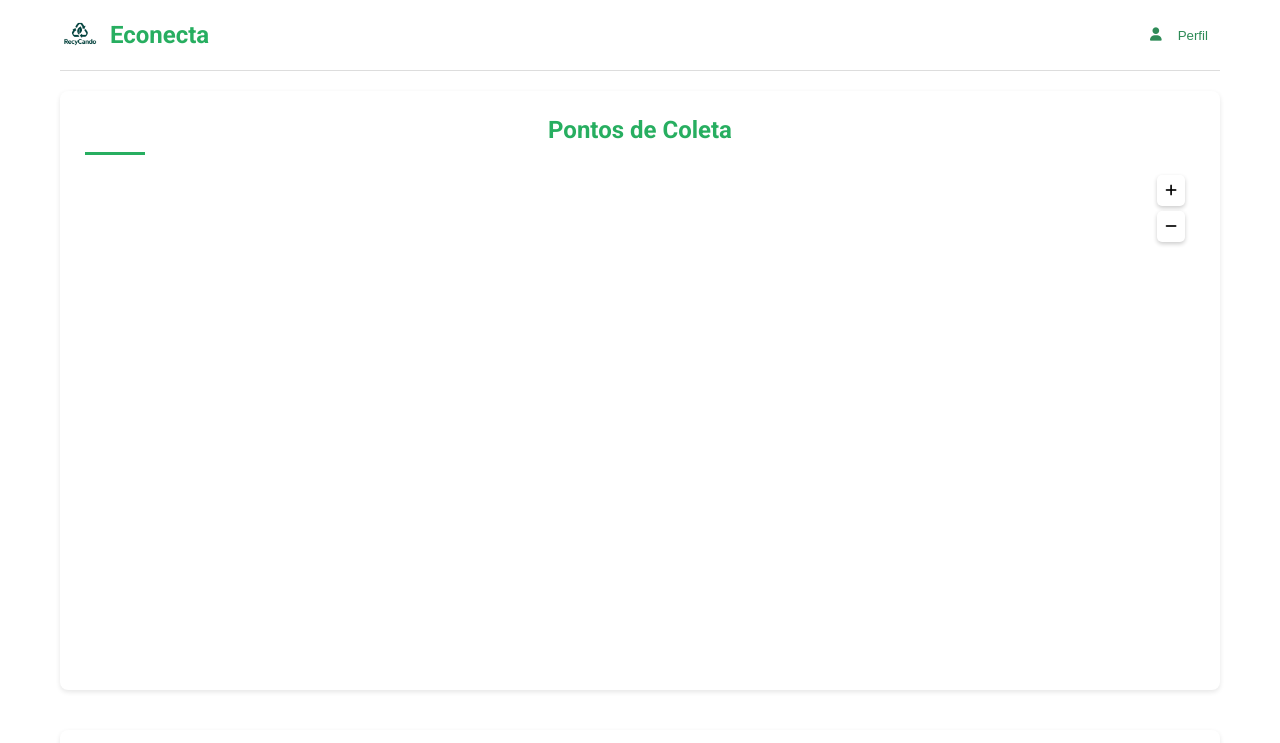
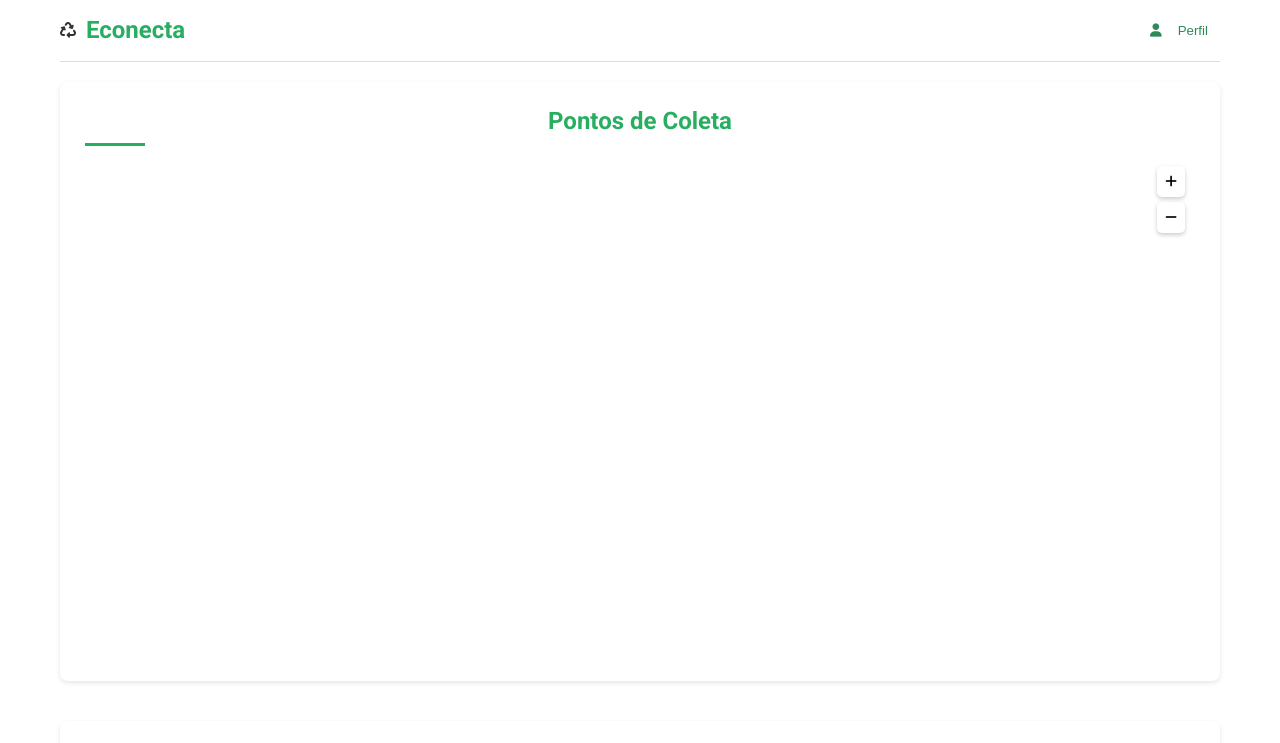
Before and after one commit to rayanndev/desafio-4, a plain HTML site: page home.html in a window 1280 px wide. Shown: the top 743 px of the page. Drawn offline with nearby package versions, Linux system fonts and the light colour scheme.

Commit message:
Update home.html

```diff
--- a/home.html
+++ b/home.html
@@ -3,7 +3,7 @@
 <head>
     <meta charset="UTF-8">
     <meta name="viewport" content="width=device-width, initial-scale=1.0">
-    <title>Econecta</title>
+    <title>RecyCando</title>
     <link rel="stylesheet" href="styles.css">
     <link rel="stylesheet" href="https://cdnjs.cloudflare.com/ajax/libs/font-awesome/6.4.0/css/all.min.css">
     <link href="https://fonts.googleapis.com/css2?family=Roboto:wght@300;400;500;700&display=swap" rel="stylesheet">
@@ -16,7 +16,7 @@
         <!-- Cabeçalho -->
         <header class="cabecalho">
             <div class="cabecalho__logo">
-                <img src="/assets/logo.png" alt="Logo Econecta" width="40" height="40">
+                <i class="fas fa-recycle"></i>
                 <h1>Econecta</h1>
             </div>
             <div class="cabecalho__pesquisa">
```
